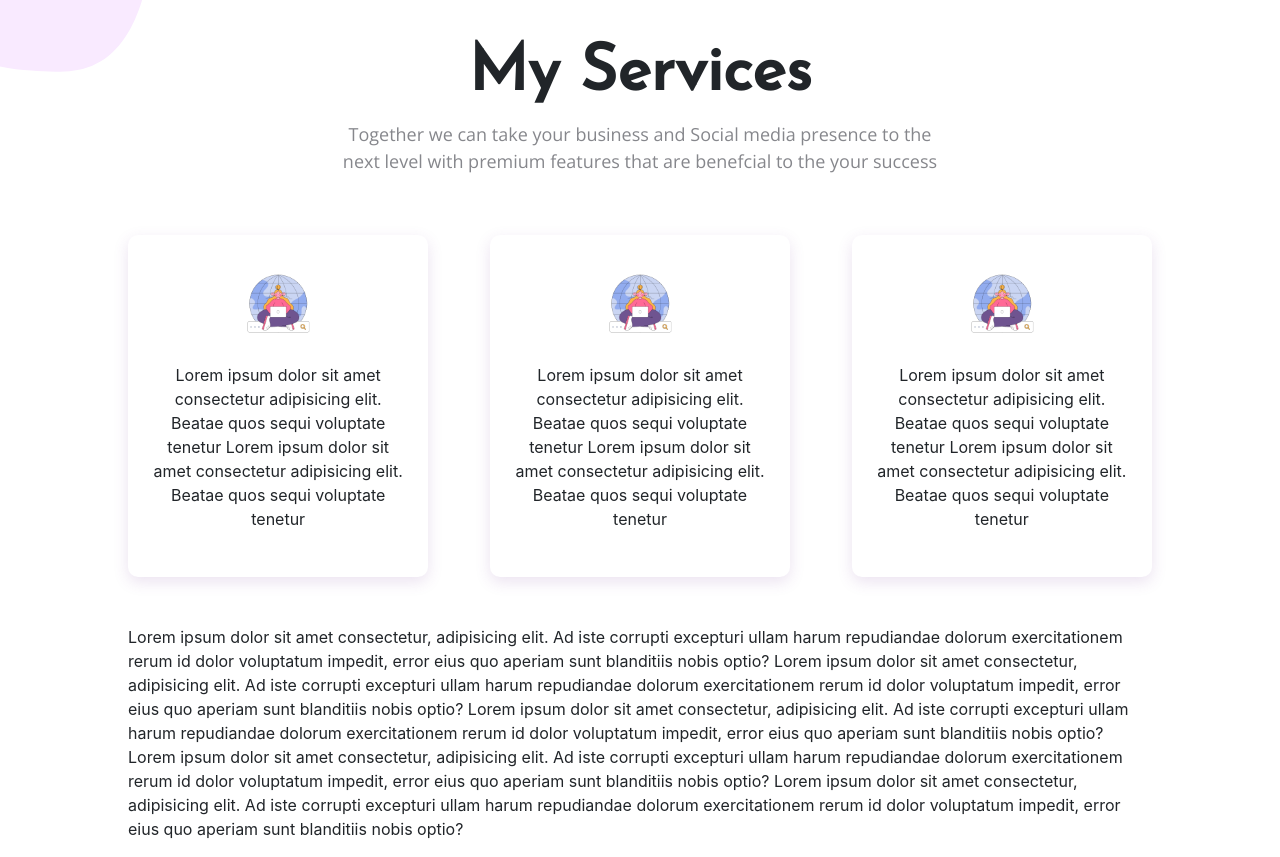
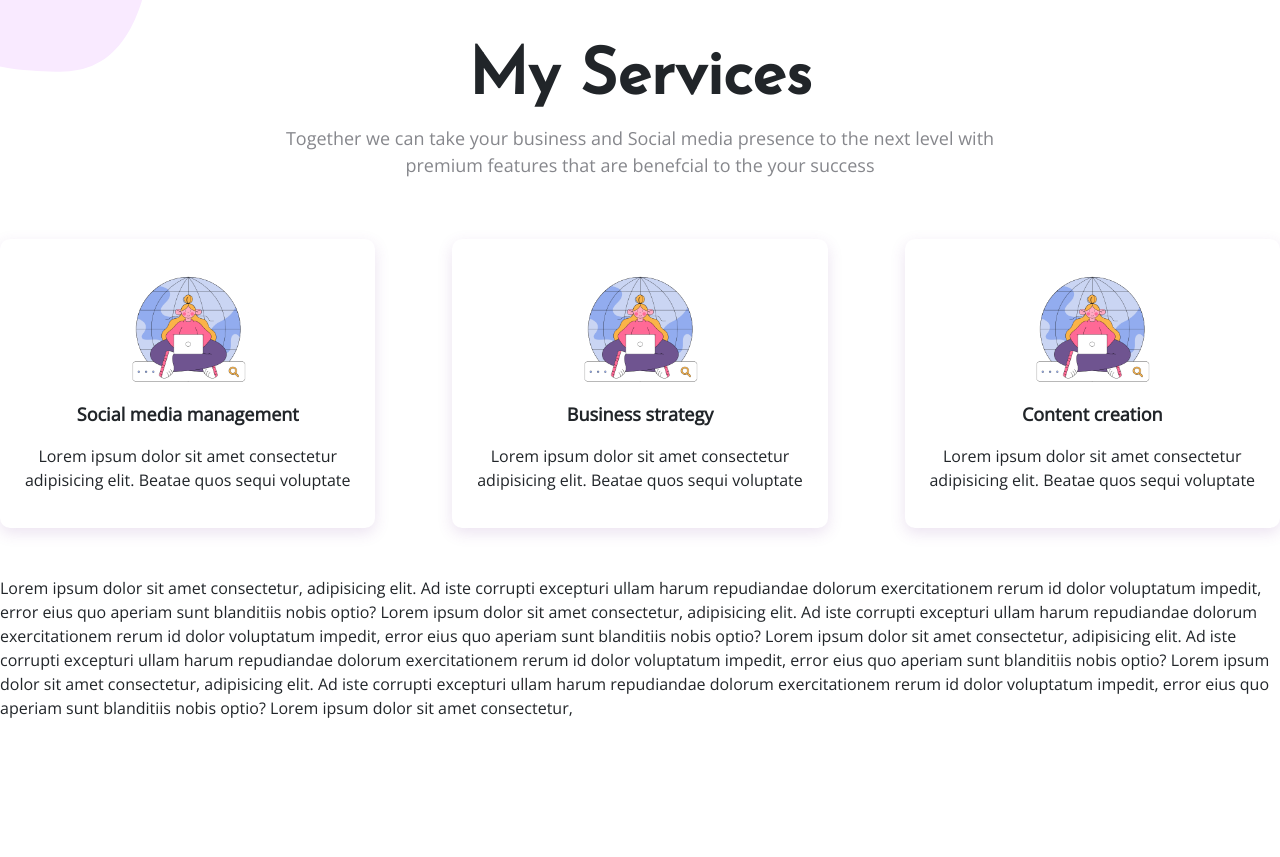
Before and after one commit to Sam-kayode/SMP, a Nuxt app: page / in a window 1280 px wide. Shown: the part 1128-1985 px from the top of the page. After the commit the page ends 1864 px from the top, so only its background shows below. Built offline with nearby package versions, Linux system fonts and the light colour scheme.

Commit message:
add require arameter to icons

```diff
--- a/layouts/default.vue
+++ b/layouts/default.vue
@@ -4,9 +4,7 @@
     <img src="~/static/images/shape1.svg" alt="" class="blob-1" />
     <img src="~/static/images/shape5.svg" alt="" class="blob-2" />
     <img src="~/static/images/shape6.svg" alt="" class="blob-3" />
-    <div class="content">
       <Nuxt />
-    </div>
   </div>
 </template>
 
@@ -24,27 +22,22 @@ html {
   font-size: 16px;
   font: sans-serif;
 
-  @include mobile  {
+  @include mobile {
     font-size: 8px;
   }
-  @include tablet{
-    font-size:10px;
+  @include tablet {
+    font-size: 10px;
   }
-   @include bg-tablet{
-    font-size:12px;
+  @include bg-tablet {
+    font-size: 12px;
   }
 }
 
 body {
   overflow-x: hidden;
-  .content {
-    padding: 0px 10%;
+  font-family: 'open sans', sans-serif;
 
-    @include bg-tablet{
-    padding: 0px 6%;
 
-    }
-  }
 
   .blob-1 {
     left: -7vw;
@@ -53,10 +46,9 @@ body {
     z-index: -3;
     width: 25vw;
 
-    @include mobile{
-     width:80vw;
-     left:-30vw;
-
+    @include mobile {
+      width: 80vw;
+      left: -30vw;
     }
   }
   .blob-2 {
@@ -68,11 +60,11 @@ body {
   }
 
   .blob-3 {
-    left:-170px;
+    left: -170px;
     top: 80vh;
     position: absolute;
     z-index: -3;
-    height:70vh;
+    height: 70vh;
   }
 }
 </style>
--- a/pages/index.vue
+++ b/pages/index.vue
@@ -51,44 +51,16 @@
       </p>
       <div class="services">
         <div class="cards">
-          <div class="card">
-            <img
-              src="~/static/images/services/management.png"
-              alt=""
-              class="card-img"
-            />
-            <p>
-              Lorem ipsum dolor sit amet consectetur adipisicing elit. Beatae
-              quos sequi voluptate tenetur Lorem ipsum dolor sit amet
-              consectetur adipisicing elit. Beatae quos sequi voluptate tenetur
-            </p>
-          </div>
-          <div class="card">
-            <img
-              src="~/static/images/services/management.png"
-              alt=""
-              class="card-img"
-            />
-            <p>
-              Lorem ipsum dolor sit amet consectetur adipisicing elit. Beatae
-              quos sequi voluptate tenetur Lorem ipsum dolor sit amet
-              consectetur adipisicing elit. Beatae quos sequi voluptate tenetur
-            </p>
-          </div>
-          <div class="card">
-            <img
-              src="~/static/images/services/management.png"
-              alt=""
-              class="card-img"
-            />
-            <p>
-              Lorem ipsum dolor sit amet consectetur adipisicing elit. Beatae
-              quos sequi voluptate tenetur Lorem ipsum dolor sit amet
-              consectetur adipisicing elit. Beatae quos sequi voluptate tenetur
+          <div v-for="(card, index) in cards" :key="index" class="card">
+            <img :src="card.picture" alt="" class="card-img" />
+            <p class="title">{{ card.title }}</p>
+            <p class="content">
+              {{ card.content }}
             </p>
           </div>
         </div>
       </div>
+
       <p class="mt-5">
         Lorem ipsum dolor sit amet consectetur, adipisicing elit. Ad iste
         corrupti excepturi ullam harum repudiandae dolorum exercitationem rerum
@@ -103,9 +75,7 @@
         consectetur, adipisicing elit. Ad iste corrupti excepturi ullam harum
         repudiandae dolorum exercitationem rerum id dolor voluptatum impedit,
         error eius quo aperiam sunt blanditiis nobis optio? Lorem ipsum dolor
-        sit amet consectetur, adipisicing elit. Ad iste corrupti excepturi ullam
-        harum repudiandae dolorum exercitationem rerum id dolor voluptatum
-        impedit, error eius quo aperiam sunt blanditiis nobis optio?
+        sit amet consectetur,
       </p>
     </div>
   </div>
@@ -114,6 +84,30 @@
 <script>
 export default {
   name: 'IndexPage',
+  data() {
+    return {
+      cards: [
+        {
+          picture: require('~/static/images/services/management.png'),
+          title: 'Social media management',
+          content:
+            '   Lorem ipsum dolor sit amet consectetur adipisicing elit. Beatae quos sequi voluptate',
+        },
+        {
+          picture: require('~/static/images/services/management.png'),
+          title: 'Business strategy',
+          content:
+            '   Lorem ipsum dolor sit amet consectetur adipisicing elit. Beatae quos sequi voluptate',
+        },
+        {
+          picture: require('~/static/images/services/management.png'),
+          title: 'Content creation',
+          content:
+            '   Lorem ipsum dolor sit amet consectetur adipisicing elit. Beatae quos sequi voluptate',
+        },
+      ],
+    }
+  },
 }
 </script>
 
@@ -309,22 +303,40 @@ export default {
     .cards {
       display: grid;
       grid-template-columns: 1fr 1fr 1fr;
-      grid-gap:6%;
+      grid-gap: 6%;
       margin-top: 60px;
+
+
+      @include mobile {
+        grid-template-columns: 1fr;
+        padding: 5%;
+        margin-top: 40px;
+      }
+
+      .curvy-bg{
+
+      }
       .card {
         text-align: center;
         border: none;
-        padding: 30px 20px;
+        padding: 20px 10px;
         background-color: #ffffff;
         border-radius: 10px;
         box-shadow: rgba(118, 62, 153, 0.15) 0px 5px 15px;
+        @include mobile {
+          margin-bottom: 20px;
+        }
         .card-img {
-          width: 30%;
-          margin: auto;
+          width: 40%;
+          margin: 0 auto;
         }
-        p {
+
+        .title {
+          font-weight: bolder;
+          font-size: 18px;
+        }
+        .content {
           font-size: 16px;
-          margin-top: 20px;
         }
       }
     }
```
Also changed, not shown: static/images/services/curvy-bg.svg (added).
